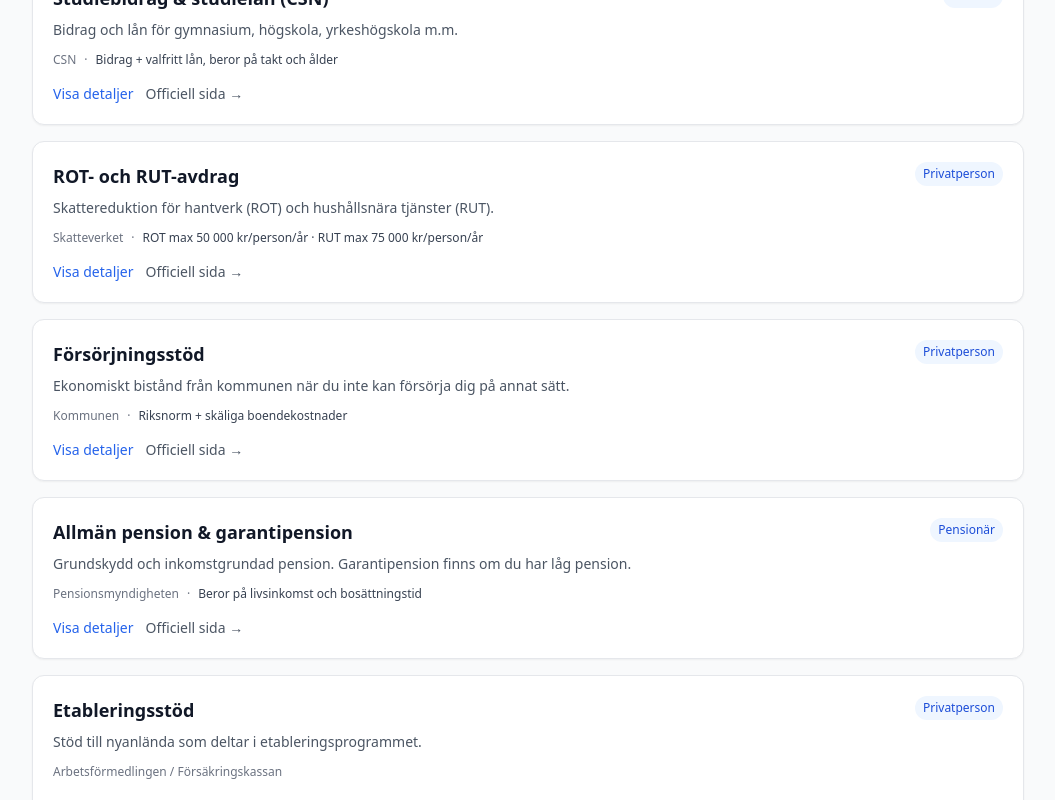
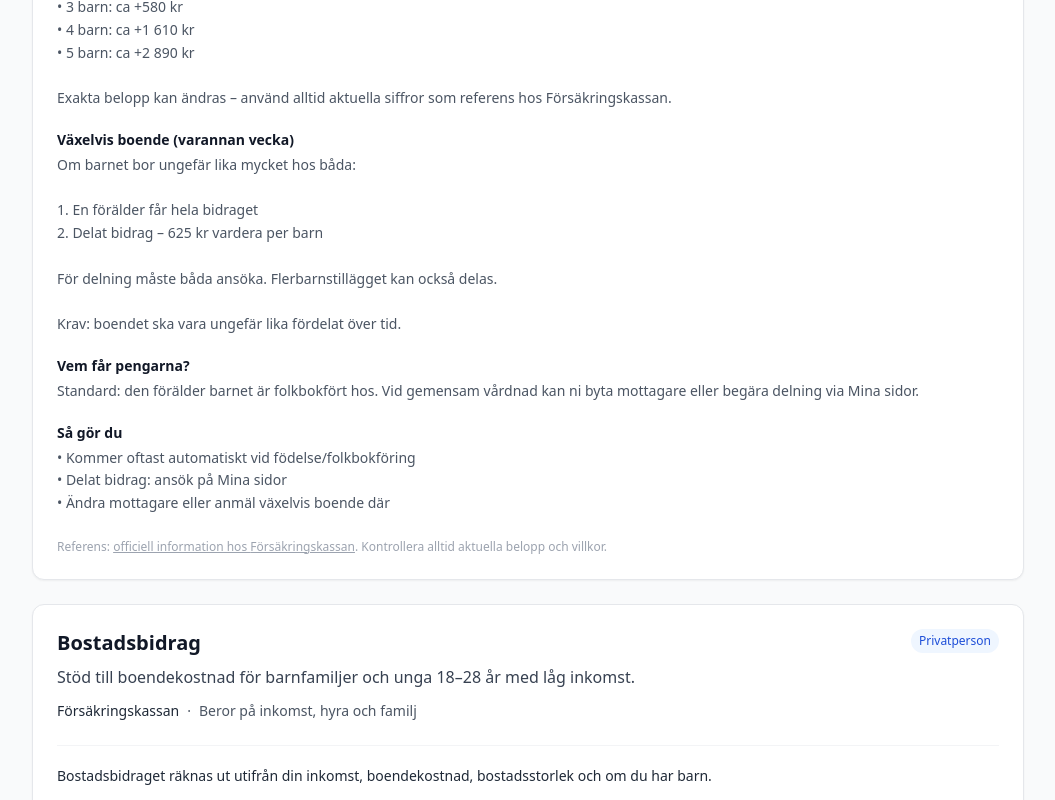
Before and after one commit to Juulis/bidragsguiden, a Next.js app: page / in a window 1280 px wide. Shown: the part 1040-1840 px from the top of the page, without its empty margins (112-1167 px from the left). Built offline with nearby package versions, Linux system fonts and the light colour scheme.

Commit message:
Show full content on page; official link as reference only

```diff
--- a/app/page.tsx
+++ b/app/page.tsx
@@ -23,7 +23,6 @@ export default function Home() {
   const [query, setQuery] = useState("");
   const [category, setCategory] = useState("all");
   const [situation, setSituation] = useState<Situation>(emptySituation);
-  const [showForm, setShowForm] = useState(true);
 
   const personalized = useMemo(
     () => getPersonalizedBidrag(situation),
@@ -58,7 +57,6 @@ export default function Home() {
 
   function resetSituation() {
     setSituation(emptySituation);
-    setShowForm(true);
   }
 
   return (
@@ -69,10 +67,9 @@ export default function Home() {
             BidragsGuiden
           </h1>
           <p className="mt-2 text-lg text-gray-600 max-w-2xl">
-            Svara på några korta frågor så visar vi bidrag som passar din situation.
+            All viktig info och hur det fungerar – direkt här. Officiella sidor finns som referens.
           </p>
 
-          {showForm && (
           <div className="mt-8 rounded-xl border border-gray-200 bg-gray-50 p-5 space-y-4">
             <div className="flex items-center justify-between gap-3">
               <h2 className="font-semibold text-gray-900">Din situation</h2>
@@ -118,7 +115,6 @@ export default function Home() {
               </p>
             )}
           </div>
-          )}
 
           <div className="mt-6 flex flex-col sm:flex-row gap-3">
             <input
@@ -154,7 +150,7 @@ export default function Home() {
             Inga bidrag matchade. Prova att ändra svar eller sökning.
           </div>
         ) : (
-          <div className="grid gap-4">
+          <div className="grid gap-6">
             {filtered.map((b) => (
               <BidragCard key={b.id} bidrag={b} />
             ))}
@@ -190,54 +186,32 @@ function AnswerButton({
 }
 
 function BidragCard({ bidrag }: { bidrag: Bidrag }) {
-  const [open, setOpen] = useState(false);
-  const hasDetails = Boolean(bidrag.details);
-
   return (
     <article className="bg-white rounded-xl border border-gray-200 shadow-sm overflow-hidden">
-      <div className="p-5">
+      <div className="p-5 md:p-6">
         <div className="flex items-start justify-between gap-3">
-          <h2 className="text-lg font-semibold text-gray-900">{bidrag.title}</h2>
+          <h2 className="text-xl font-semibold text-gray-900">{bidrag.title}</h2>
           <span className="shrink-0 text-xs font-medium bg-blue-50 text-blue-700 px-2 py-1 rounded-full">
             {categories.find((c) => c.value === bidrag.category)?.label ??
               bidrag.category}
           </span>
         </div>
-        <p className="mt-2 text-sm text-gray-600">{bidrag.description}</p>
-        <div className="mt-3 flex flex-wrap items-center gap-2 text-xs text-gray-500">
-          <span>{bidrag.authority}</span>
+
+        <p className="mt-2 text-gray-700">{bidrag.description}</p>
+
+        <div className="mt-3 flex flex-wrap items-center gap-2 text-sm text-gray-600">
+          <span className="font-medium text-gray-800">{bidrag.authority}</span>
           {bidrag.amount && (
             <>
               <span>·</span>
-              <span className="font-medium text-gray-700">{bidrag.amount}</span>
+              <span>{bidrag.amount}</span>
             </>
           )}
         </div>
 
-        <div className="mt-4 flex flex-wrap gap-3">
-          {hasDetails && (
-            <button
-              type="button"
-              onClick={() => setOpen((v) => !v)}
-              className="text-sm font-medium text-blue-600 hover:text-blue-800"
-            >
-              {open ? "Dölj detaljer" : "Visa detaljer"}
-            </button>
-          )}
-          <a
-            href={bidrag.url}
-            target="_blank"
-            rel="noopener noreferrer"
-            className="text-sm font-medium text-gray-600 hover:text-gray-900"
-          >
-            Officiell sida →
-          </a>
-        </div>
-      </div>
-
-      {open && bidrag.details && (
-        <div className="border-t border-gray-100 bg-gray-50 px-5 py-5 space-y-5">
-          <p className="text-sm text-gray-700 font-medium">
+        {bidrag.details && (
+          <div className="mt-6 space-y-5 border-t border-gray-100 pt-5">
+            <p className="text-sm font-medium text-gray-800">
               {bidrag.details.summary}
             </p>
             {bidrag.details.sections.map((section) => (
@@ -245,13 +219,27 @@ function BidragCard({ bidrag }: { bidrag: Bidrag }) {
                 <h3 className="text-sm font-semibold text-gray-900 mb-1">
                   {section.heading}
                 </h3>
-              <p className="text-sm text-gray-600 whitespace-pre-line">
+                <p className="text-sm text-gray-600 whitespace-pre-line leading-relaxed">
                   {section.content}
                 </p>
               </div>
             ))}
           </div>
         )}
+
+        <p className="mt-6 text-xs text-gray-400">
+          Referens:{" "}
+          <a
+            href={bidrag.url}
+            target="_blank"
+            rel="noopener noreferrer"
+            className="underline hover:text-gray-600"
+          >
+            officiell information hos {bidrag.authority}
+          </a>
+          . Kontrollera alltid aktuella belopp och villkor.
+        </p>
+      </div>
     </article>
   );
 }
```
Lines whose indentation alone changed are shown as unchanged.
